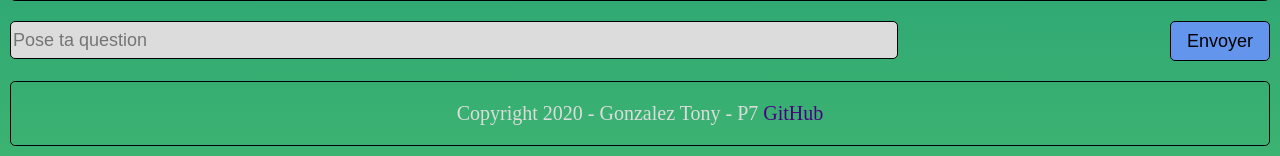
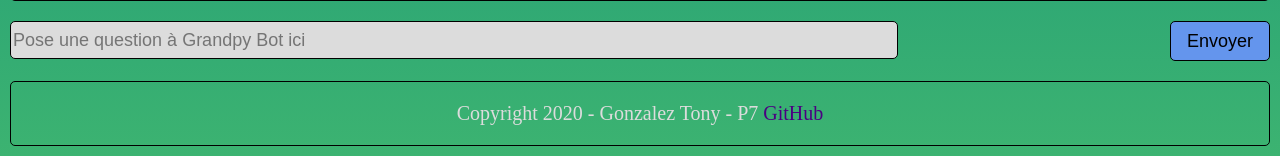
Before and after one commit to Tony380/Projet7, a Flask app: page / in a window 1280 px wide. Shown: the part 644-800 px from the top of the page. Run offline with Flask 2, Linux system fonts and the light colour scheme; some libraries are stand-ins or nearby versions.

```diff
--- a/app/templates/home.html
+++ b/app/templates/home.html
@@ -14,7 +14,7 @@
             <div id="section">
                 <div id="container"><!-- will contain all answers and google'smap --></div>
                 <div class="zone"><!-- will contain the searching menu -->
-                    <input id="input" type="text" name="question" placeholder="Pose ta question">
+                    <input id="input" type="text" name="question" placeholder="Pose une question à Grandpy Bot ici">
                     <button id="button" type="submit">Envoyer</button>
                     <img id="spinner" src="static/img/spinner.gif" alt="spinner">
                 </div>
```
